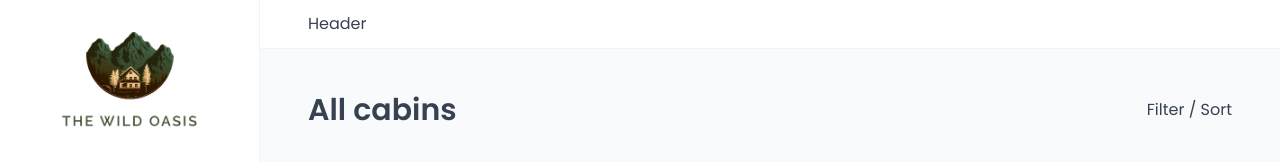
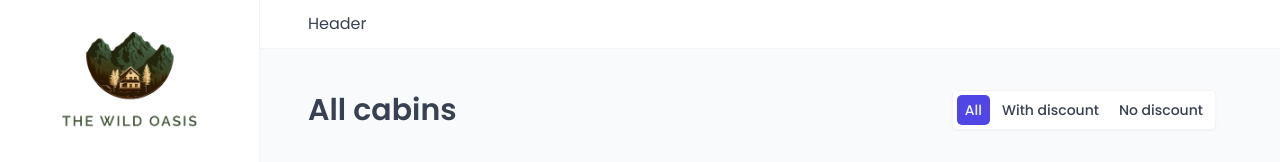
Before and after one commit to marustas/The-Wild-Oasis, a React (Vite) app: page /cabins in a window 1280 px wide. Shown: the top 162 px of the page. Built offline with nearby package versions, Linux system fonts and the light colour scheme; no server answers; the database is empty; a web font is replaced by a local one.

Commit message:
Implemented a reusable Filter component.

```diff
--- a/src/features/cabins/CabinTable.jsx
+++ b/src/features/cabins/CabinTable.jsx
@@ -4,12 +4,29 @@ import Spinner from "../../ui/Spinner";
 import CabinRow from "./CabinRow";
 import Table from "../../ui/Table";
 import Menus from "../../ui/Menus";
+import { useSearchParams } from "react-router-dom";
 
 const CabinTable = () => {
   const { isLoading, cabins } = useCabins();
+  const [searchParams] = useSearchParams();
 
   if (isLoading) {
     return <Spinner />;
+  }
+
+  const filterValue = searchParams.get("discount") || "all";
+  let filteredCabins;
+
+  if (filterValue === "all") {
+    filteredCabins = cabins;
+  }
+
+  if (filterValue === "with-discount") {
+    filteredCabins = cabins.filter((cabin) => cabin.discount > 0);
+  }
+
+  if (filterValue === "no-discount") {
+    filteredCabins = cabins.filter((cabin) => cabin.discount === 0);
   }
 
   return (
@@ -24,7 +41,7 @@ const CabinTable = () => {
           <div></div>
         </Table.Header>
         <Table.Body
-          data={cabins}
+          data={filteredCabins}
           render={(cabin) => <CabinRow key={cabin.id} cabin={cabin} />}
         />
       </Table>
--- /dev/null
+++ b/src/features/cabins/CabinTableOperations.jsx
@@ -0,0 +1,21 @@
+import TableOperations from "../../ui/TableOperations";
+import Filter from "../../ui/Filter";
+import SortBy from "../../ui/SortBy";
+
+const CabinTableOperations = () => {
+  return (
+    <TableOperations>
+      <Filter
+        filterName="discount"
+        options={[
+          { value: "all", label: "All" },
+          { value: "with-discount", label: "With discount" },
+          { value: "no-discount", label: "No discount" },
+        ]}
+      />
+      <SortBy />
+    </TableOperations>
+  );
+};
+
+export default CabinTableOperations;
--- a/src/pages/Cabins.jsx
+++ b/src/pages/Cabins.jsx
@@ -2,13 +2,14 @@ import Heading from "../ui/Heading";
 import Row from "../ui/Row";
 import CabinTable from "../features/cabins/CabinTable";
 import AddCabin from "../features/cabins/AddCabin";
+import CabinTableOperations from "../features/cabins/CabinTableOperations";
 
 const Cabins = () => {
   return (
     <>
       <Row type="horizontal">
         <Heading as="h1">All cabins</Heading>
-        <p>Filter / Sort</p>
+        <CabinTableOperations />
       </Row>
       <Row>
         <CabinTable />
--- a/src/ui/Filter.jsx
+++ b/src/ui/Filter.jsx
@@ -1,4 +1,5 @@
 import styled, { css } from "styled-components";
+import { useSearchParams } from "react-router-dom";
 
 const StyledFilter = styled.div`
   border: 1px solid var(--color-grey-100);
@@ -33,3 +34,29 @@ const FilterButton = styled.button`
     color: var(--color-brand-50);
   }
 `;
+
+const Filter = ({ filterName, options }) => {
+  const [searchParams, setSearchParams] = useSearchParams();
+
+  const handleClick = (value) => {
+    searchParams.set(filterName, value);
+    setSearchParams(searchParams);
+  };
+
+  const currentFilter = searchParams.get(filterName) || options.at(0).value;
+  return (
+    <StyledFilter>
+      {options.map((option) => (
+        <FilterButton
+          active={currentFilter === option.value}
+          key={option.value}
+          onClick={() => handleClick(option.value)}
+        >
+          {option.label}
+        </FilterButton>
+      ))}
+    </StyledFilter>
+  );
+};
+
+export default Filter;
--- /dev/null
+++ b/src/ui/SortBy.jsx
@@ -0,0 +1,5 @@
+const SortBy = () => {
+  return <div></div>;
+};
+
+export default SortBy;
```
